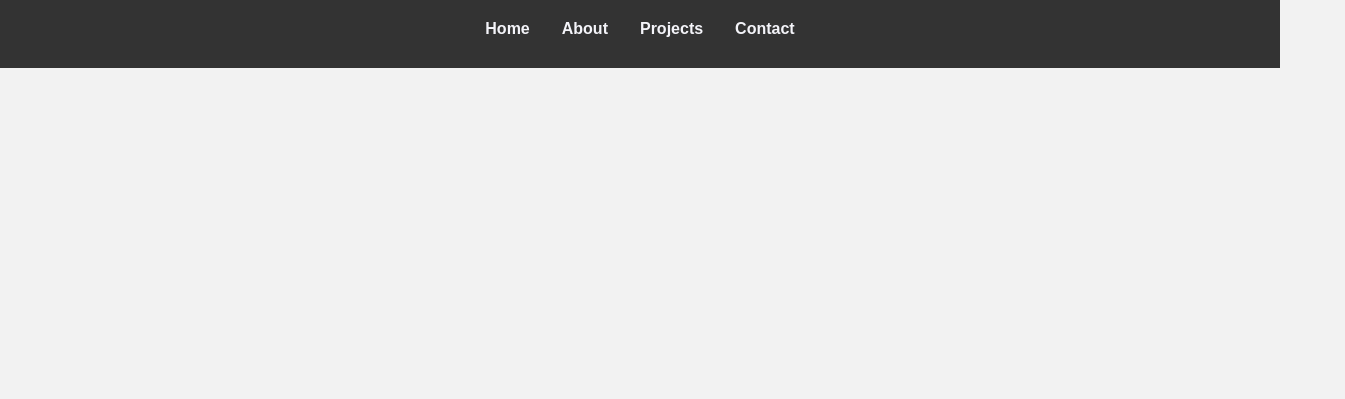
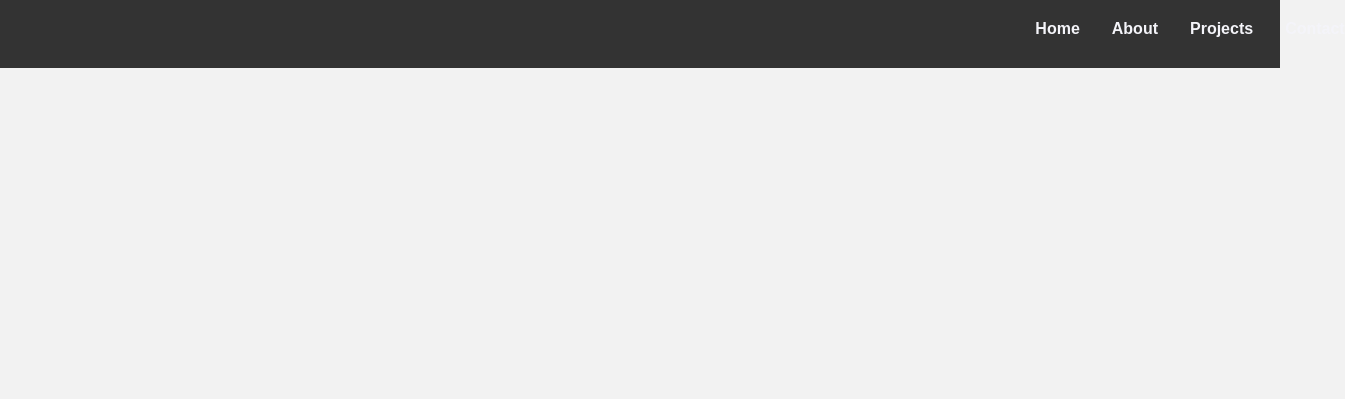
Before and after one commit to Vinai-Nagaraj/Vinai-web, a plain HTML site: page index.html in a window 1280 px wide. Shown: the top 399 px of the page, 1345 px wide, since content can reach past the window. Drawn offline with Linux system fonts and the light colour scheme; a script that the page names is missing.

Commit message:
Update style.css

```diff
--- a/style.css
+++ b/style.css
@@ -26,6 +26,7 @@ header {
 nav ul {
   display: flex;
   justify-content: center;
+  margin-left: 1100px;
   gap: 2rem;
 }
 nav a {
```
